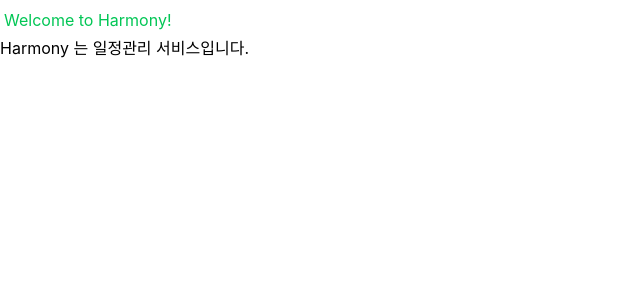
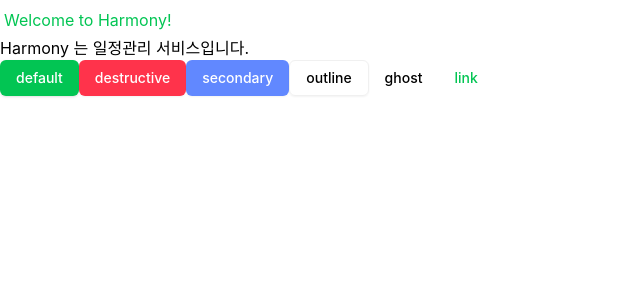
Before and after one commit to boostcampwm-2024/web06-boostproject, a React (Vite) app in the folder apps/client/: page / in a window 1280 px wide. Shown: the top 300 px of the page, without its empty margins (0-640 px from the left). Built offline with nearby package versions, Linux system fonts and the light colour scheme; a web font is replaced by a local one.

Commit message:
feat: tailwind color 설정

```diff
--- a/apps/client/src/App.tsx
+++ b/apps/client/src/App.tsx
@@ -1,8 +1,16 @@
+import { Button } from '@/components/ui/button.tsx';
+
 function App() {
 	return (
 		<>
-			<h1 className="text-green p-1 pt-2">Welcome to Harmony!</h1>
+			<h1 className="text-primary p-1 pt-2">Welcome to Harmony!</h1>
 			<p>Harmony 는 일정관리 서비스입니다.</p>
+			<Button>default</Button>
+			<Button variant="destructive">destructive</Button>
+			<Button variant="secondary">secondary</Button>
+			<Button variant="outline">outline</Button>
+			<Button variant="ghost">ghost</Button>
+			<Button variant="link">link</Button>
 		</>
 	);
 }
--- a/apps/client/src/components/ui/button.tsx
+++ b/apps/client/src/components/ui/button.tsx
@@ -9,7 +9,7 @@
 	{
 		variants: {
 			variant: {
-				default: 'bg-green text-white shadow hover:bg-green/50',
+				default: 'bg-primary text-primary-foreground shadow hover:bg-primary/90',
 				destructive: 'bg-destructive text-destructive-foreground shadow-sm hover:bg-destructive/90',
 				outline:
 					'border border-input bg-background shadow-sm hover:bg-accent hover:text-accent-foreground',
@@ -34,7 +34,6 @@
 export interface ButtonProps
 	extends React.ButtonHTMLAttributes<HTMLButtonElement>,
 		VariantProps<typeof buttonVariants> {
-	// eslint-disable-next-line react/require-default-props
 	asChild?: boolean;
 }
 
@@ -42,7 +41,6 @@
 	({ className, variant, size, asChild = false, ...props }, ref) => {
 		const Comp = asChild ? Slot : 'button';
 		return (
-			// eslint-disable-next-line react/jsx-props-no-spreading
 			<Comp className={cn(buttonVariants({ variant, size, className }))} ref={ref} {...props} />
 		);
 	}
--- a/apps/client/src/global.css
+++ b/apps/client/src/global.css
@@ -3,6 +3,45 @@
 @tailwind utilities;
 
 @layer base {
+	:root {
+		/* colors */
+		/* LINE Green */
+		--green-400: 127 67% 60%; /* #58da6d */
+		--green-500: 145 98% 39%; /* #02c655 */
+		--green-600: 152 100% 33%; /* #00a84f */
+		--green-700: 152 100% 25%; /* #007d3d */
+
+		/* Line Gray */
+		--white: 0 0% 100%; /* #ffffff */
+		--gray-100: 0 0% 99%; /* #fcfcfc */
+		--gray-200: 0 0% 94%; /* #efefef */
+		--gray-300: 0 0% 87%; /* #dfdfdf */
+		--gray-400: 0 0% 72%; /* #b7b7b7 */
+		--gray-500: 0 0% 58%; /* #949494 */
+		--gray-600: 0 0% 47%; /* #777777 */
+		--gray-700: 0 0% 33%; /* #555555 */
+		--gray-800: 0 0% 16%; /* #2a2a2a */
+		--gray-900: 0 0% 7%; /* #111111 */
+		--black: 0 0% 0%; /* #000000 */
+
+		/* LINE Blue */
+		--blue-400: 225 100% 80%; /* #96b2ff */
+		--blue-500: 225 100% 69%; /* #638dff */
+		--blue-600: 228 100% 65%; /* #4d73ff */
+		--blue-700: 225 63% 49%; /* #2f59cc */
+
+		/* LINE Navy */
+		--navy-400: 220 20% 82%; /* #c8cfdc */
+		--navy-500: 220 15% 65%; /* #98a0b3 */
+		--navy-600: 220 13% 50%; /* #707991 */
+		--navy-700: 220 21% 35%; /* #464f69 */
+		--navy-800: 220 31% 22%; /* #262f4a */
+		--navy-900: 220 35% 19%; /* #202a43 */
+
+		/* LINE Red */
+		--red-400: 353 100% 60%; /* #ff334b */
+	}
+
 	body {
 		font-family:
 			'Pretendard Variable',
@@ -20,39 +59,5 @@
 			'Segoe UI Emoji',
 			'Segoe UI Symbol',
 			sans-serif;
-
-		/* colors */
-		/* LINE Green */
-		--green: #02c655;
-
-		/* Line Gray */
-		--white: #ffffff;
-		--gray-100: #fcfcfc;
-		--gray-200: #efefef;
-		--gray-300: #dfdfdf;
-		--gray-400: #b7b7b7;
-		--gray-500: #949494;
-		--gray-600: #777777;
-		--gray-700: #555555;
-		--gray-800: #2a2a2a;
-		--gray-900: #111111;
-		--black: #000000;
-
-		/* LINE Blue */
-		--blue-400: #96b2ff;
-		--blue-500: #638dff;
-		--blue-600: #4d73ff;
-		--blue-700: #2f59cc;
-
-		/* LINE Navy */
-		--navy-400: #c8cfdc;
-		--navy-500: #98a0b3;
-		--navy-600: #707991;
-		--navy-700: #464f69;
-		--navy-800: #262f4a;
-		--navy-900: #202a43;
-
-		/* LINE Red */
-		--red-400: #ff334b;
 	}
 }
--- a/apps/client/tailwind.config.ts
+++ b/apps/client/tailwind.config.ts
@@ -9,39 +9,64 @@
 		},
 		extend: {
 			colors: {
-				green: 'var(--green)',
+				green: {
+					400: 'hsl(var(--green-400))',
+					500: 'hsl(var(--green-500))',
+					600: 'hsl(var(--green-600))',
+					700: 'hsl(var(--green-700))',
+				},
 
 				white: 'var(--white)',
 				gray: {
-					100: 'var(--gray-100)',
-					200: 'var(--gray-200)',
-					300: 'var(--gray-300)',
-					400: 'var(--gray-400)',
-					500: 'var(--gray-500)',
-					600: 'var(--gray-600)',
-					700: 'var(--gray-700)',
-					800: 'var(--gray-800)',
-					900: 'var(--gray-900)',
+					100: 'hsl(var(--gray-100))',
+					200: 'hsl(var(--gray-200))',
+					300: 'hsl(var(--gray-300))',
+					400: 'hsl(var(--gray-400))',
+					500: 'hsl(var(--gray-500))',
+					600: 'hsl(var(--gray-600))',
+					700: 'hsl(var(--gray-700))',
+					800: 'hsl(var(--gray-800))',
+					900: 'hsl(var(--gray-900))',
 				},
-				black: 'var(--black)',
+				black: 'hsl(var(--black))',
 
 				blue: {
-					400: 'var(--blue-400)',
-					500: 'var(--blue-500)',
-					600: 'var(--blue-600)',
-					700: 'var(--blue-700)',
+					400: 'hsl(var(--blue-400))',
+					500: 'hsl(var(--blue-500))',
+					600: 'hsl(var(--blue-600))',
+					700: 'hsl(var(--blue-700))',
 				},
 
 				navy: {
-					400: 'var(--navy-400)',
-					500: 'var(--navy-500)',
-					600: 'var(--navy-600)',
-					700: 'var(--navy-700)',
-					800: 'var(--navy-800)',
-					900: 'var(--navy-900)',
+					400: 'hsl(var(--navy-400))',
+					500: 'hsl(var(--navy-500))',
+					600: 'hsl(var(--navy-600))',
+					700: 'hsl(var(--navy-700))',
+					800: 'hsl(var(--navy-800))',
+					900: 'hsl(var(--navy-900))',
 				},
 				red: {
-					400: 'var(--red-400)',
+					400: 'hsl(var(--red-400))',
+				},
+
+				primary: {
+					DEFAULT: 'hsl(var(--green-500))',
+					foreground: 'hsl(var(--white))',
+				},
+
+				secondary: {
+					DEFAULT: 'hsl(var(--blue-500))',
+					foreground: 'hsl(var(--white))',
+				},
+
+				destructive: {
+					DEFAULT: 'hsl(var(--red-400))',
+					foreground: 'hsl(var(--white))',
+				},
+
+				accent: {
+					DEFAULT: 'hsl(var(--navy-400))',
+					foreground: 'hsl(var(--white))',
 				},
 			},
 		},
```
Also changed, not shown: apps/client/.eslintrc.cjs.
